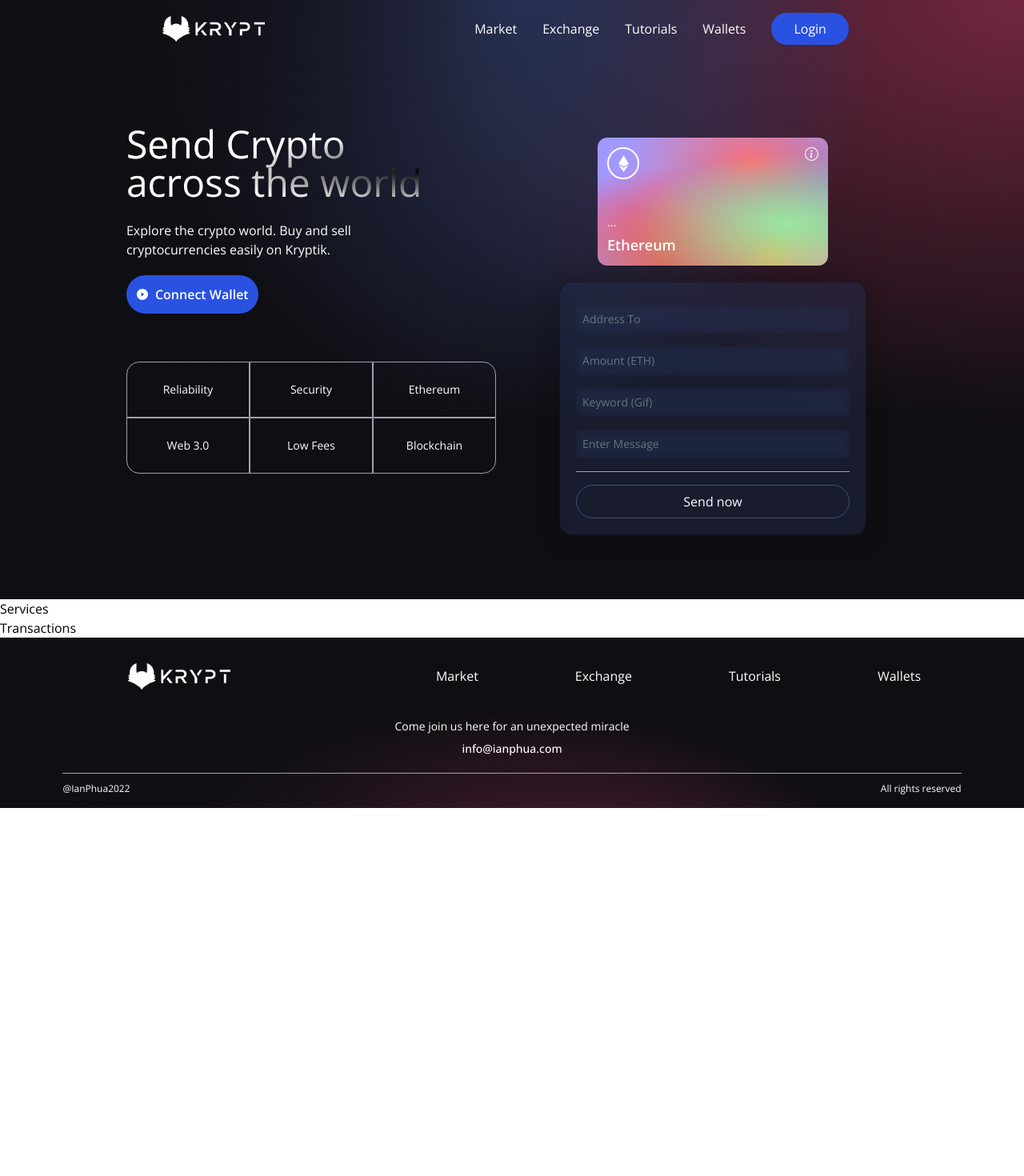
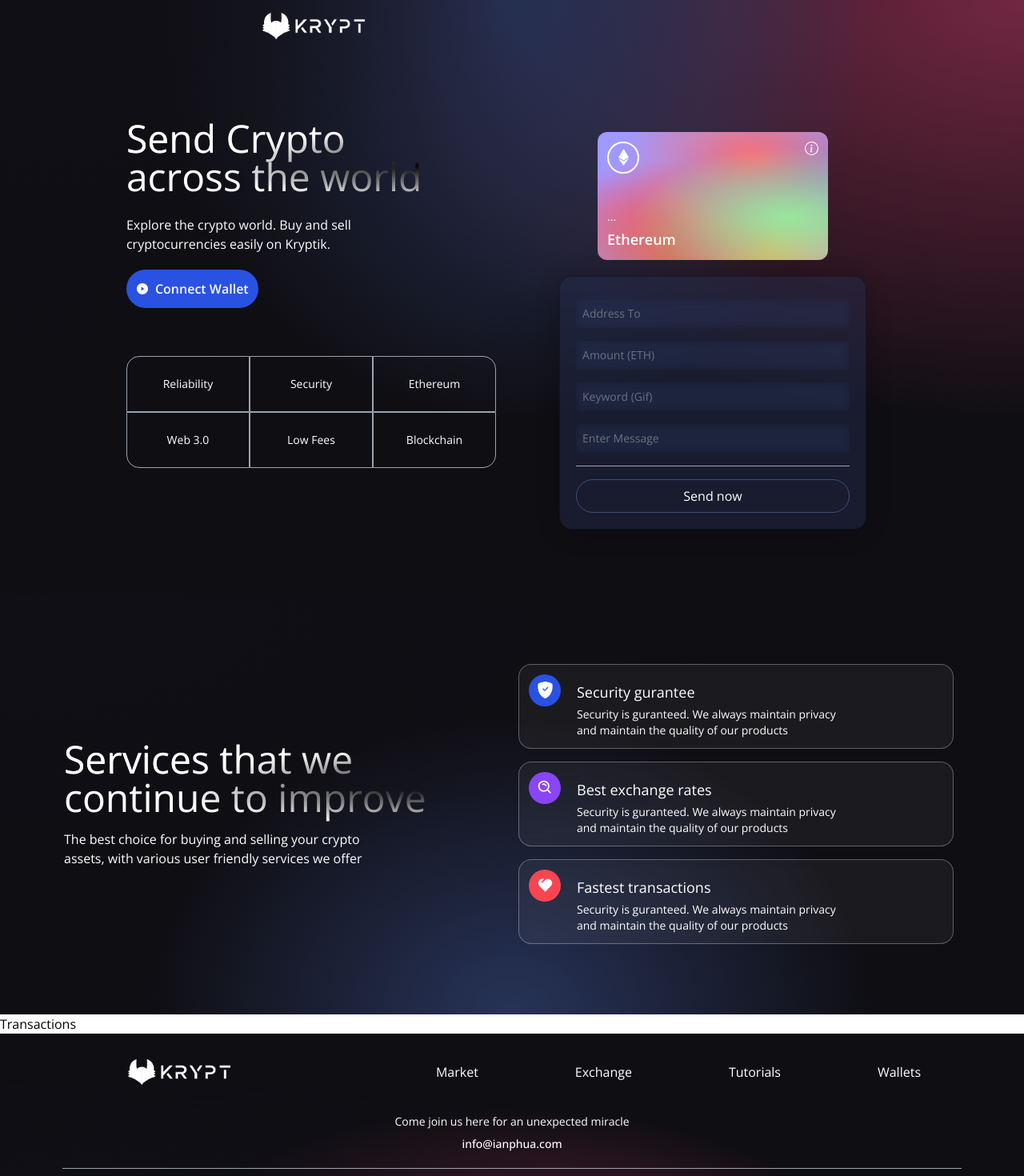
Before and after one commit to ian038/kryptik, a React (Vite) app in the folder client/: page / in a window 1280 px wide. Shown: the top 1470 px of the page at 80% size. Before the commit the page ends 1010 px from the top, so only its background shows below. Built offline with nearby package versions, Linux system fonts and the light colour scheme.

Commit message:
Removed unnecessary components and completed services component

```diff
--- a/client/src/components/Navbar.jsx
+++ b/client/src/components/Navbar.jsx
@@ -1,48 +1,14 @@
 import React from 'react'
-import { HiMenuAlt4 } from "react-icons/hi";
-import { AiOutlineClose } from "react-icons/ai";
 
 import logo from "../../images/logo.png";
 
-const NavBarItem = ({ title, classprops }) => (
-    <li className={`mx-4 cursor-pointer ${classprops}`}>{title}</li>
-);
-
 export default function Navbar() {
-    const [toggleMenu, setToggleMenu] = React.useState(false);
 
     return (
         <nav className="w-full flex md:justify-center justify-between items-center p-4">
             <div className="md:flex-[0.5] flex-initial justify-center items-center">
                 <img src={logo} alt="logo" className="w-32 cursor-pointer" />
             </div>
-            <ul className="text-white md:flex hidden list-none flex-row justify-between items-center flex-initial">
-                {["Market", "Exchange", "Tutorials", "Wallets"].map((item, index) => (
-                    <NavBarItem key={item + index} title={item} />
-                ))}
-                <li className="bg-[#2952e3] py-2 px-7 mx-4 rounded-full cursor-pointer hover:bg-[#2546bd]">
-                    Login
-                </li>
-            </ul>
-            <div className="flex relative">
-                {!toggleMenu && (
-                    <HiMenuAlt4 fontSize={28} className="text-white md:hidden cursor-pointer" onClick={() => setToggleMenu(true)} />
-                )}
-                {toggleMenu && (
-                    <AiOutlineClose fontSize={28} className="text-white md:hidden cursor-pointer" onClick={() => setToggleMenu(false)} />
-                )}
-                {toggleMenu && (
-                    <ul
-                    className="z-10 fixed -top-0 -right-2 p-3 w-[70vw] h-screen shadow-2xl md:hidden list-none
-                    flex flex-col justify-start items-end rounded-md blue-glassmorphism text-white animate-slide-in"
-                    >
-                        <li className="text-xl w-full my-2"><AiOutlineClose onClick={() => setToggleMenu(false)} /></li>
-                        {["Market", "Exchange", "Tutorials", "Wallets"].map(
-                            (item, index) => <NavBarItem key={item + index} title={item} classprops="my-2 text-lg" />,
-                        )}
-                    </ul>
-                )}
-            </div>
         </nav>
     )
 }
--- a/client/src/components/Services.jsx
+++ b/client/src/components/Services.jsx
@@ -1,9 +1,58 @@
 import React from 'react'
+import { BsShieldFillCheck } from "react-icons/bs";
+import { BiSearchAlt } from "react-icons/bi";
+import { RiHeart2Fill } from "react-icons/ri";
+
+const ServiceCard = ({ color, title, icon, subtitle }) => (
+    <div className="flex flex-row justify-start items-start white-glassmorphism p-3 m-2 cursor-pointer hover:shadow-xl">
+        <div className={`w-10 h-10 rounded-full flex justify-center items-center ${color}`}>
+            {icon}
+        </div>
+        <div className="ml-5 flex flex-col flex-1">
+            <h3 className="mt-2 text-white text-lg">{title}</h3>
+            <p className="mt-1 text-white text-sm md:w-9/12">
+                {subtitle}
+            </p>
+        </div>
+    </div>
+);
 
 export default function Services() {
     return (
-        <div>
-            Services
+        <div className="flex w-full justify-center items-center gradient-bg-services">
+            <div className="flex mf:flex-row flex-col items-center justify-between md:p-20 py-12 px-4">
+            <div className="flex-1 flex flex-col justify-start items-start">
+                <h1 className="text-white text-3xl sm:text-5xl py-2 text-gradient ">
+                    Services that we
+                    <br />
+                    continue to improve
+                </h1>
+                <p className="text-left my-2 text-white font-light md:w-9/12 w-11/12 text-base">
+                    The best choice for buying and selling your crypto assets, with
+                    various user friendly services we offer
+                </p>
+            </div>
+            <div className="flex-1 flex flex-col justify-start items-center">
+                <ServiceCard
+                color="bg-[#2952E3]"
+                title="Security gurantee"
+                icon={<BsShieldFillCheck fontSize={21} className="text-white" />}
+                subtitle="Security is guranteed. We always maintain privacy and maintain the quality of our products"
+                />
+                <ServiceCard
+                color="bg-[#8945F8]"
+                title="Best exchange rates"
+                icon={<BiSearchAlt fontSize={21} className="text-white" />}
+                subtitle="Security is guranteed. We always maintain privacy and maintain the quality of our products"
+                />
+                <ServiceCard
+                color="bg-[#F84550]"
+                title="Fastest transactions"
+                icon={<RiHeart2Fill fontSize={21} className="text-white" />}
+                subtitle="Security is guranteed. We always maintain privacy and maintain the quality of our products"
+                />
+            </div>
+            </div>
         </div>
     )
 }
```
